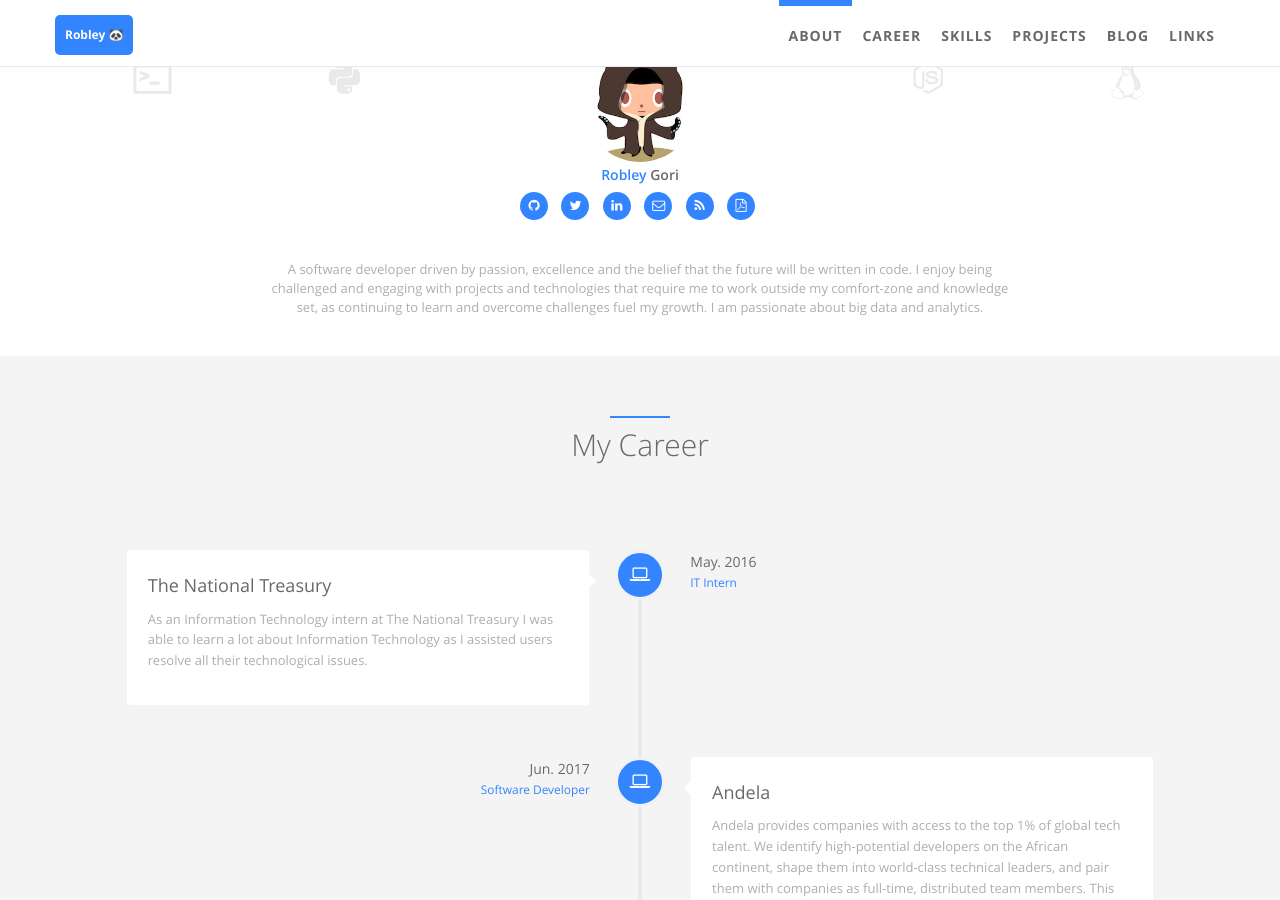
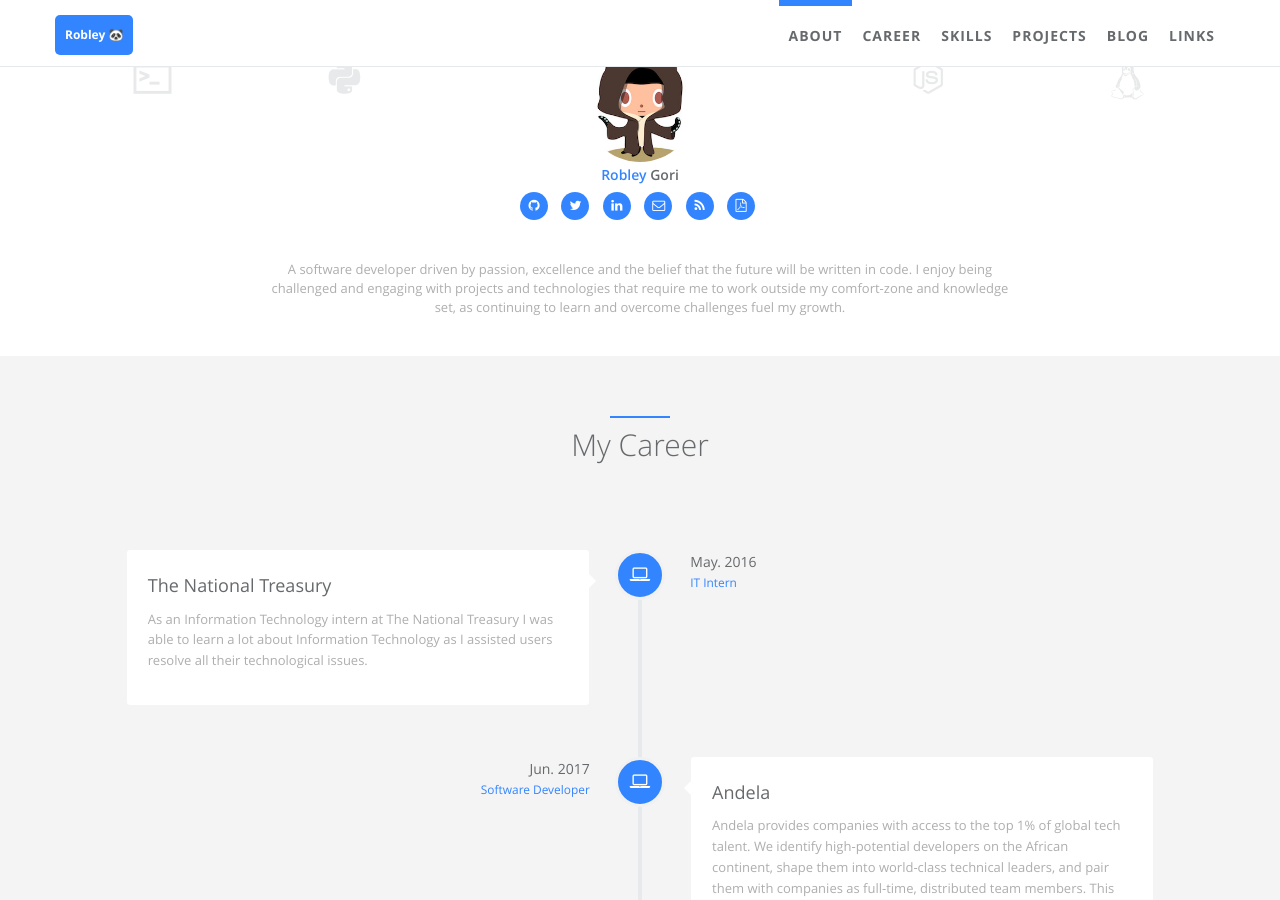
Before and after one commit to ro6ley/ro6ley.github.io, a Jekyll site: the page built from index.html, in a window 1280 px wide and 900 px high, scrolled down 563 px. Built offline with Jekyll 4.4.1, drawn with Linux system fonts in a browser that asks for light colours.

Commit message:
update desc

```diff
--- a/_config.yml
+++ b/_config.yml
@@ -30,7 +30,7 @@
     - name: fa-linux
   desc: A software developer driven by passion, excellence and the belief that the future will be written in code.
     I enjoy being challenged and engaging with projects and technologies that require me to work outside my comfort-zone
-    and knowledge set, as continuing to learn and overcome challenges fuel my growth. I am passionate about big data and analytics.
+    and knowledge set, as continuing to learn and overcome challenges fuel my growth.
 
 # comments feature using Disqus
 disqus:  # Shortname from Disqus settings page
```
